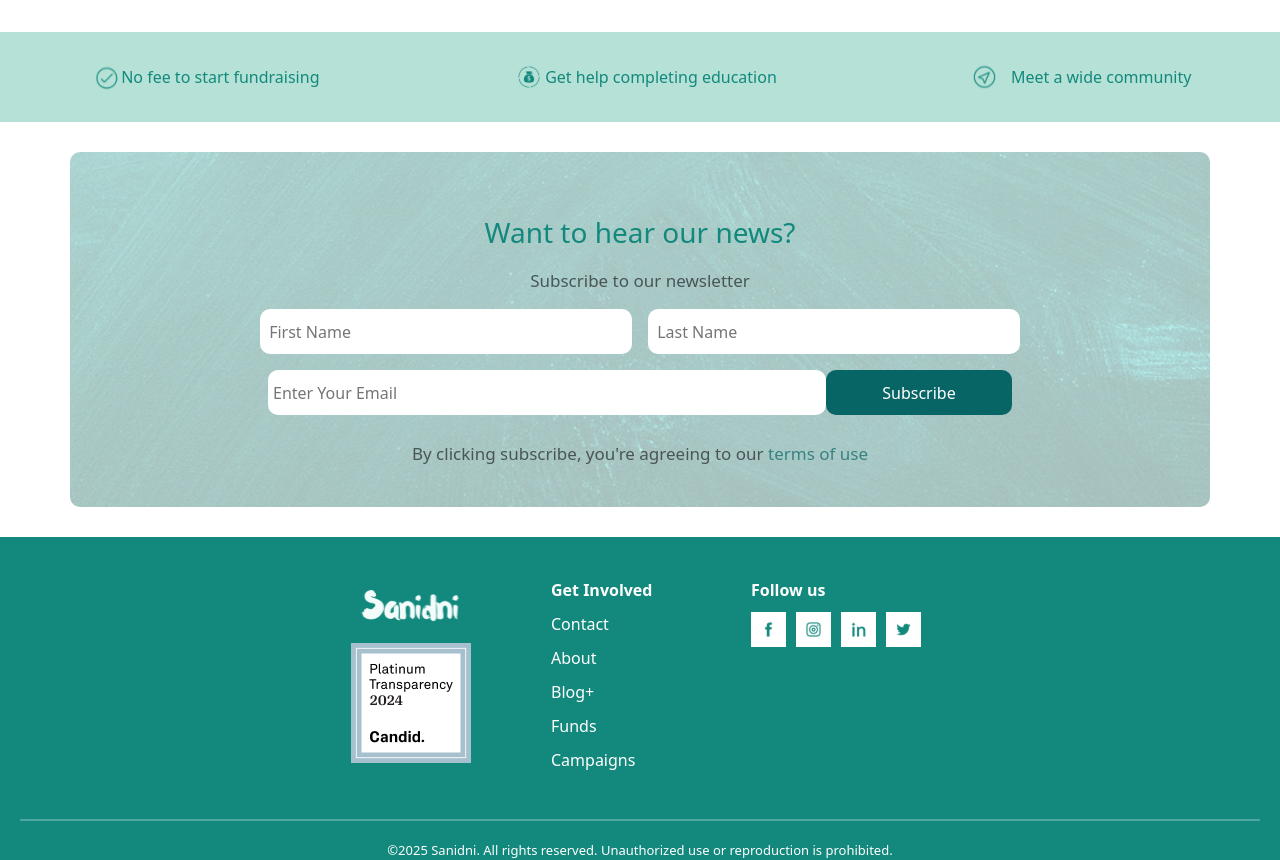
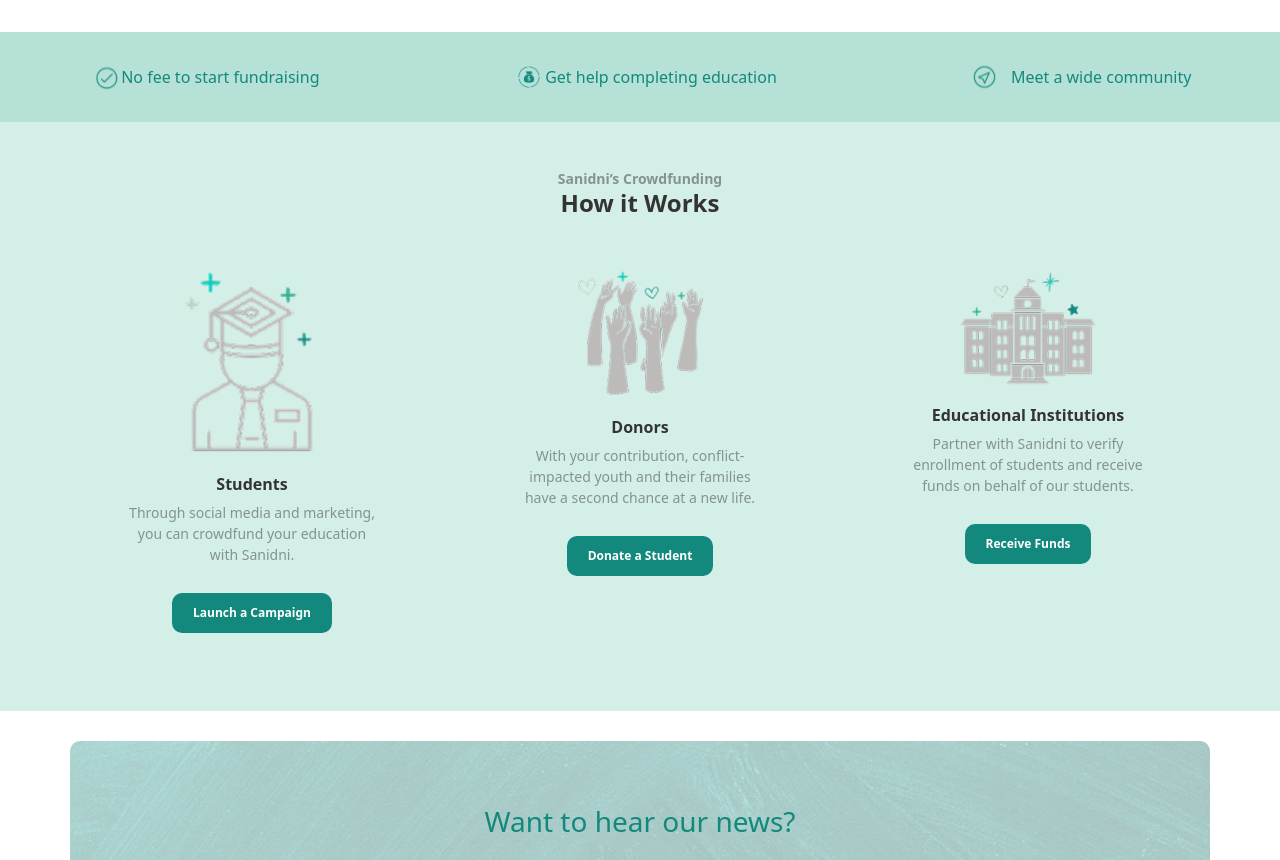
Before and after one commit to castielew/SeniorProject, a React (Vite) app: page / in a window 1280 px wide. Shown: the part 640-1500 px from the top of the page. Built offline with nearby package versions, Linux system fonts and the light colour scheme.

Commit message:
Home1 need a small edit

```diff
--- a/src/Components/Home1.jsx
+++ b/src/Components/Home1.jsx
@@ -2,38 +2,62 @@
 import student from '../images/student.png';
 import donor from '../images/donor.png';
 import educationalInstitution from '../images/educationalInstitution.png';
+import '../Css/Home.css';
+
 function Home1() {
   return (
-    <>
-      <div className="Home1 container-fluid my-5 py-4 ">
-        <p className=" text-center ">Sanidni’s Crowdfunding</p>
-        <h4 className=" text-center ">How it Works </h4>
-        <div className="container
-         ">
-          <div className="row ">
-            <div className="sec1 ">
-              <img src={student} alt="" srcset="" />
-              <h5 className="py-2">Students</h5>
-              <p> Through social media and marketing, you can crowdfund your education with Sanidni.</p>
+    <section className="home1-section py-3">
+      <div className="container text-center">
+        <p className="subheading">Sanidni’s Crowdfunding</p>
+        <h4 className="heading mb-5">How it Works</h4>
+        <div className="row justify-content-center gx-5">
+  {/* Students */}
+  {/* Students */}
+<div className="col-lg-4 col-md-6 mb-4">
+  <div className="d-flex flex-column align-items-center h-100 text-center px-3">
+    <img src={student} alt="Student" className="icon-img mb-3" />
+    <h5 className="role-title">Students</h5>
+    <p className="description">
+      Through social media and marketing, you can crowdfund your education with Sanidni.
+    </p>
+    <div className="pb-2">
+      <button className="btn custom-btn">Launch a Campaign</button>
     </div>
-            <div className="sec2 ">
-              <img src={donor} srcset="" />
-              <h5 className="py-2">Donor</h5>
-              <p>
-                {' '}
+  </div>
+</div>
+
+
+  {/* Donors */}
+  <div className="col-lg-4 col-md-6 mb-4">
+    <div className="d-flex flex-column align-items-center h-100 text-center px-3">
+      <img src={donor} alt="Donor" className="icon-img mb-3" />
+      <h5 className="role-title">Donors</h5>
+      <p className="description">
         With your contribution, conflict-impacted youth and their families have a second chance at a new life.
       </p>
+      <div className="pb-2">
+        <button className="btn custom-btn">Donate a Student</button>
+      </div>
+    </div>
   </div>
 
-            <div className="sec3 ">
-              <img src={educationalInstitution} srcset="" />
-              <h5 className="py-2 ">Students</h5>
-              <p> Through social media and marketing, you can crowdfund your education with Sanidni.</p>
+  {/* Educational Institutions */}
+  <div className="col-lg-4 col-md-6 mb-4">
+    <div className="d-flex flex-column align-items-center h-100 text-center px-3">
+      <img src={educationalInstitution} alt="Institution" className="icon-img mb-3" />
+      <h5 className="role-title">Educational Institutions</h5>
+      <p className="description">
+        Partner with Sanidni to verify enrollment of students and receive funds on behalf of our students.
+      </p>
+      <div className=" pb-2">
+        <button className="btn custom-btn">Receive Funds</button>
       </div>
     </div>
   </div>
 </div>
-    </>
+
+      </div>
+    </section>
   );
 }
 
--- a/src/Css/Home.css
+++ b/src/Css/Home.css
@@ -1,3 +1,45 @@
-.Home1{
-    background-color: #36ad9132;
-}
+.home1-section {
+    background: rgba(54, 173, 146, 0.21);
+  }
+
+  .subheading {
+    font-weight: 800;
+    font-size: 14px;
+    color: rgba(0, 0, 0, 0.38);
+    margin-bottom: 0;
+  }
+
+  .heading {
+    font-weight: 800;
+    font-size: 24px;
+    color: #333333;
+  }
+
+  .icon-img {
+    width: 140px;
+    height: auto;
+  }
+
+  .role-title {
+    font-weight: 800;
+    font-size: 16px;
+    color: #333333;
+    margin-bottom: 8px;
+  }
+
+  .description {
+    font-size: 14px;
+    color: rgba(0, 0, 0, 0.38);
+    text-align: center;
+    max-width: 250px;
+  }
+
+  .custom-btn {
+    background-color: #13897D;
+    color: #fff;
+    border-radius: 10px;
+    font-weight: 800;
+    font-size: 12px;
+    padding: 10px 20px;
+    margin-top: 12px;
+  }
--- a/src/Pages/Home.jsx
+++ b/src/Pages/Home.jsx
@@ -19,7 +19,7 @@
 <NavBar></NavBar>
 <Welcome></Welcome>
 <Notes></Notes>
-{/* <Home1></Home1> */}
+<Home1></Home1>
 <Newsletter></Newsletter>
 <Footer></Footer>
 </div>
```
Lines whose indentation alone changed are shown as unchanged.
